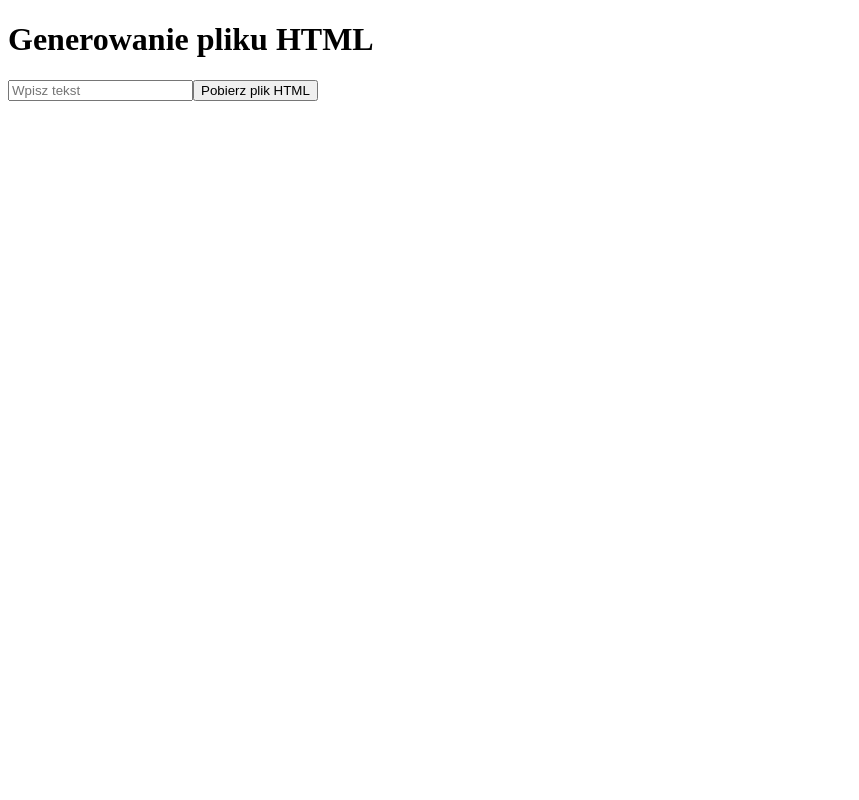
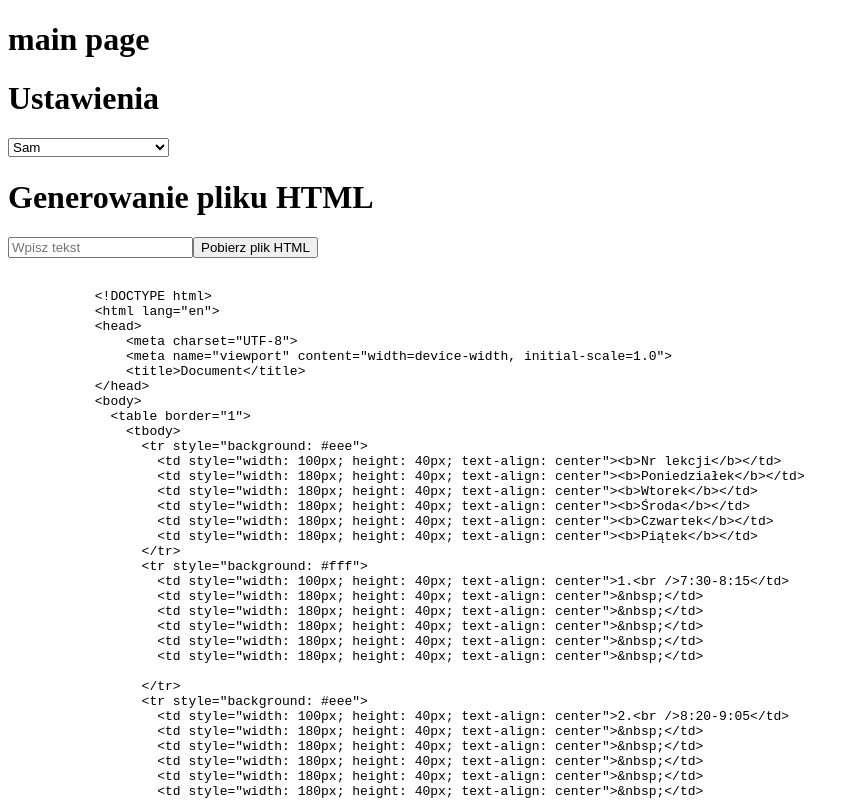
Before and after one commit to SouthKioto/TimeTableGenerator, a React (Vite) app in the folder projekt/: page / in a window 1280 px wide. Shown: the top 800 px of the page, without its empty margins (0-859 px from the left). Built offline with nearby package versions, Linux system fonts and the light colour scheme.

Commit message:
add new components

```diff
--- a/projekt/src/App.tsx
+++ b/projekt/src/App.tsx
@@ -1,42 +1,21 @@
 import React, { useState } from 'react';
+import { Container } from 'react-bootstrap';
+import { SettingsForm } from './components/SettingsForm.jsx';
+import { GenerateTimetable } from './components/GenerateTimetable.jsx';
+import { HtmlContent } from './components/HtmlContent';
 
 export function App() {
-  const [inputValue, setInputValue] = useState('');
-
-  const handleDownload = () => {
-    const htmlContent = `
-      <!DOCTYPE html>
-      <html lang="en">
-      <head>
-          <meta charset="UTF-8">
-          <meta name="viewport" content="width=device-width, initial-scale=1.0">
-          <title>Document</title>
-      </head>
-      <body>
-          <p>${inputValue}</p>
-      </body>
-      </html>
-    `;
-
-    const blob = new Blob([htmlContent], { type: 'text/html' });
-    const url = URL.createObjectURL(blob);
-
-    const link = document.createElement('a');
-    link.href = url;
-    link.download = 'index.html';
-    document.body.appendChild(link);
-    link.click();
-
-    document.body.removeChild(link);
-  };
-
   return (
     <>
-      <div>
-        <h1>Generowanie pliku HTML</h1>
-        <input type='text' value={inputValue} onChange={e => setInputValue(e.target.value)} placeholder='Wpisz tekst' />
-        <button onClick={handleDownload}>Pobierz plik HTML</button>
-      </div>
+      <h1>main page</h1>
+      <SettingsForm />
+      <GenerateTimetable />
+
+      <blockquote>
+        <pre>{HtmlContent}</pre>
+      </blockquote>
+
+      <div dangerouslySetInnerHTML={{ __html: HtmlContent }}></div>
     </>
   );
 }
--- /dev/null
+++ b/projekt/src/components/GenerateTimetable.tsx
@@ -0,0 +1,30 @@
+import { SettingsForm } from './SettingsForm';
+import { HtmlContent } from './HtmlContent';
+import { useState } from 'react';
+
+export const GenerateTimetable = params => {
+  const [inputValue, setInputValue] = useState('');
+
+  const handleDownload = () => {
+    const blob = new Blob([HtmlContent], { type: 'text/html' });
+    const url = URL.createObjectURL(blob);
+
+    const link = document.createElement('a');
+    link.href = url;
+    link.download = 'index.html';
+    document.body.appendChild(link);
+    link.click();
+
+    document.body.removeChild(link);
+  };
+
+  return (
+    <>
+      <div>
+        <h1>Generowanie pliku HTML</h1>
+        <input type='text' value={inputValue} onChange={e => setInputValue(e.target.value)} placeholder='Wpisz tekst' />
+        <button onClick={handleDownload}>Pobierz plik HTML</button>
+      </div>
+    </>
+  );
+};
--- /dev/null
+++ b/projekt/src/components/HtmlContent.tsx
@@ -0,0 +1,90 @@
+export const HtmlContent = `
+      <!DOCTYPE html>
+      <html lang="en">
+      <head>
+          <meta charset="UTF-8">
+          <meta name="viewport" content="width=device-width, initial-scale=1.0">
+          <title>Document</title>
+      </head>
+      <body>
+        <table border="1">
+          <tbody>
+            <tr style="background: #eee">
+              <td style="width: 100px; height: 40px; text-align: center"><b>Nr lekcji</b></td>
+              <td style="width: 180px; height: 40px; text-align: center"><b>Poniedziałek</b></td>
+              <td style="width: 180px; height: 40px; text-align: center"><b>Wtorek</b></td>
+              <td style="width: 180px; height: 40px; text-align: center"><b>Środa</b></td>
+              <td style="width: 180px; height: 40px; text-align: center"><b>Czwartek</b></td>
+              <td style="width: 180px; height: 40px; text-align: center"><b>Piątek</b></td>
+            </tr>
+            <tr style="background: #fff">
+              <td style="width: 100px; height: 40px; text-align: center">1.<br />7:30-8:15</td>
+              <td style="width: 180px; height: 40px; text-align: center">&nbsp;</td>
+              <td style="width: 180px; height: 40px; text-align: center">&nbsp;</td>
+              <td style="width: 180px; height: 40px; text-align: center">&nbsp;</td>
+              <td style="width: 180px; height: 40px; text-align: center">&nbsp;</td>
+              <td style="width: 180px; height: 40px; text-align: center">&nbsp;</td>
+
+            </tr>
+            <tr style="background: #eee">
+              <td style="width: 100px; height: 40px; text-align: center">2.<br />8:20-9:05</td>
+              <td style="width: 180px; height: 40px; text-align: center">&nbsp;</td>
+              <td style="width: 180px; height: 40px; text-align: center">&nbsp;</td>
+              <td style="width: 180px; height: 40px; text-align: center">&nbsp;</td>
+              <td style="width: 180px; height: 40px; text-align: center">&nbsp;</td>
+              <td style="width: 180px; height: 40px; text-align: center">&nbsp;</td>
+
+            </tr>
+            <tr style="background: #fff">
+              <td style="width: 100px; height: 40px; text-align: center">3.<br />9:10-9:55</td>
+              <td style="width: 180px; height: 40px; text-align: center">&nbsp;</td>
+              <td style="width: 180px; height: 40px; text-align: center">&nbsp;</td>
+              <td style="width: 180px; height: 40px; text-align: center">&nbsp;</td>
+              <td style="width: 180px; height: 40px; text-align: center">&nbsp;</td>
+              <td style="width: 180px; height: 40px; text-align: center">&nbsp;</td>
+            </tr>
+            <tr style="background: #eee">
+              <td style="width: 100px; height: 40px; text-align: center">4.<br />10:00-10:45</td>
+              <td style="width: 180px; height: 40px; text-align: center">&nbsp;</td>
+              <td style="width: 180px; height: 40px; text-align: center">&nbsp;</td>
+              <td style="width: 180px; height: 40px; text-align: center">&nbsp;</td>
+              <td style="width: 180px; height: 40px; text-align: center">&nbsp;</td>
+              <td style="width: 180px; height: 40px; text-align: center">&nbsp;</td>
+            </tr>
+            <tr style="background: #fff">
+              <td style="width: 100px; height: 40px; text-align: center">5.<br />11:00-11:45</td>
+              <td style="width: 180px; height: 40px; text-align: center">&nbsp;</td>
+              <td style="width: 180px; height: 40px; text-align: center">&nbsp;</td>
+              <td style="width: 180px; height: 40px; text-align: center">&nbsp;</td>
+              <td style="width: 180px; height: 40px; text-align: center">&nbsp;</td>
+              <td style="width: 180px; height: 40px; text-align: center">&nbsp;</td>
+            </tr>
+            <tr style="background: #eee">
+              <td style="width: 100px; height: 40px; text-align: center">6.<br />11:50-12:35</td>
+              <td style="width: 180px; height: 40px; text-align: center">&nbsp;</td>
+              <td style="width: 180px; height: 40px; text-align: center">&nbsp;</td>
+              <td style="width: 180px; height: 40px; text-align: center">&nbsp;</td>
+              <td style="width: 180px; height: 40px; text-align: center">&nbsp;</td>
+              <td style="width: 180px; height: 40px; text-align: center">&nbsp;</td>
+            </tr>
+            <tr style="background: #fff">
+              <td style="width: 100px; height: 40px; text-align: center">7.<br />12:40-13:25</td>
+              <td style="width: 180px; height: 40px; text-align: center">&nbsp;</td>
+              <td style="width: 180px; height: 40px; text-align: center">&nbsp;</td>
+              <td style="width: 180px; height: 40px; text-align: center">&nbsp;</td>
+              <td style="width: 180px; height: 40px; text-align: center">&nbsp;</td>
+              <td style="width: 180px; height: 40px; text-align: center">&nbsp;</td>
+            </tr>
+            <tr style="background: #eee">
+              <td style="width: 100px; height: 40px; text-align: center">8.<br />13:45-14:30</td>
+              <td style="width: 180px; height: 40px; text-align: center">&nbsp;</td>
+              <td style="width: 180px; height: 40px; text-align: center">&nbsp;</td>
+              <td style="width: 180px; height: 40px; text-align: center">&nbsp;</td>
+              <td style="width: 180px; height: 40px; text-align: center">&nbsp;</td>
+              <td style="width: 180px; height: 40px; text-align: center">&nbsp;</td>
+            </tr>
+          </tbody>
+        </table>
+      </body>
+      </html>
+    `;
--- /dev/null
+++ b/projekt/src/components/SettingsForm.tsx
@@ -0,0 +1,11 @@
+export const SettingsForm = () => {
+  return (
+    <>
+      <h1>Ustawienia</h1>
+      <select>
+        <option>Sam</option>
+        <option>Zrobiony automatyczne</option>
+      </select>
+    </>
+  );
+};
--- /dev/null
+++ b/projekt/src/components/TeachersData.jsx
@@ -0,0 +1,3 @@
+export const TeachersData = new array({
+
+});
```
